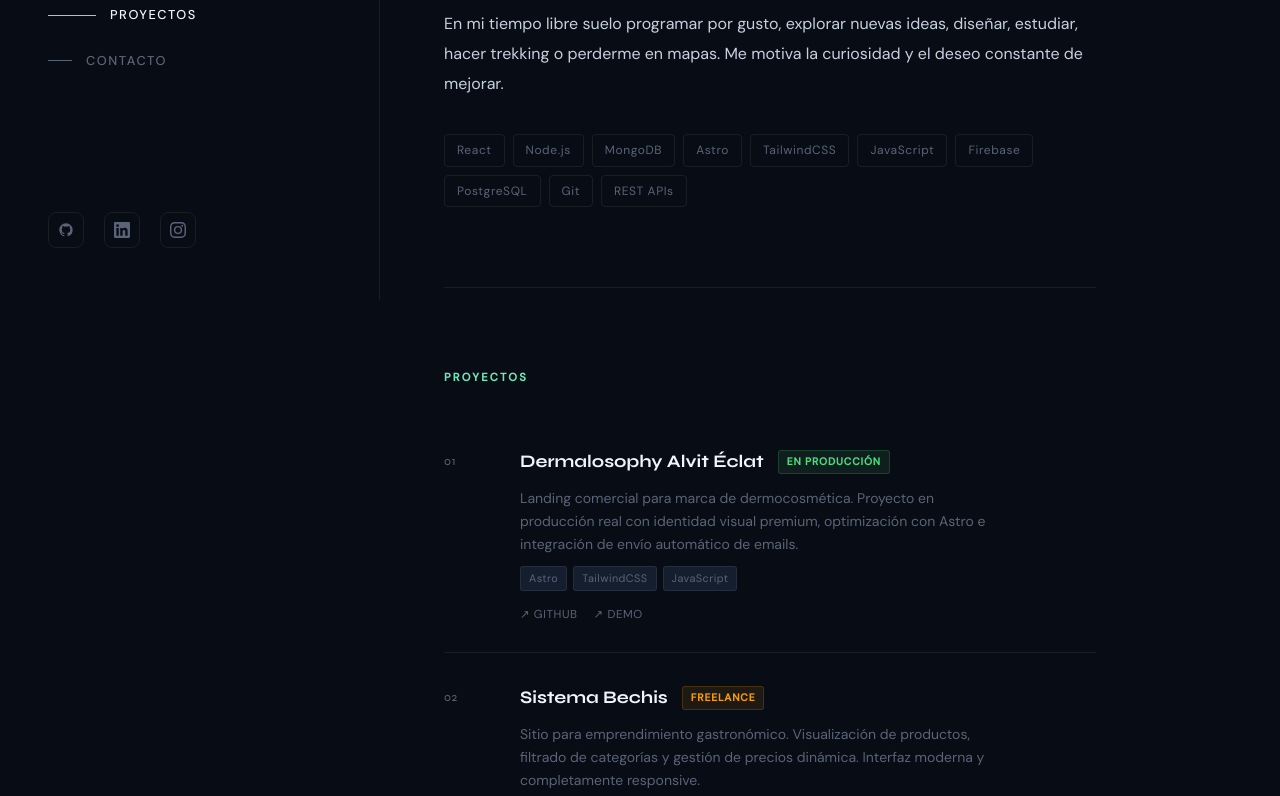
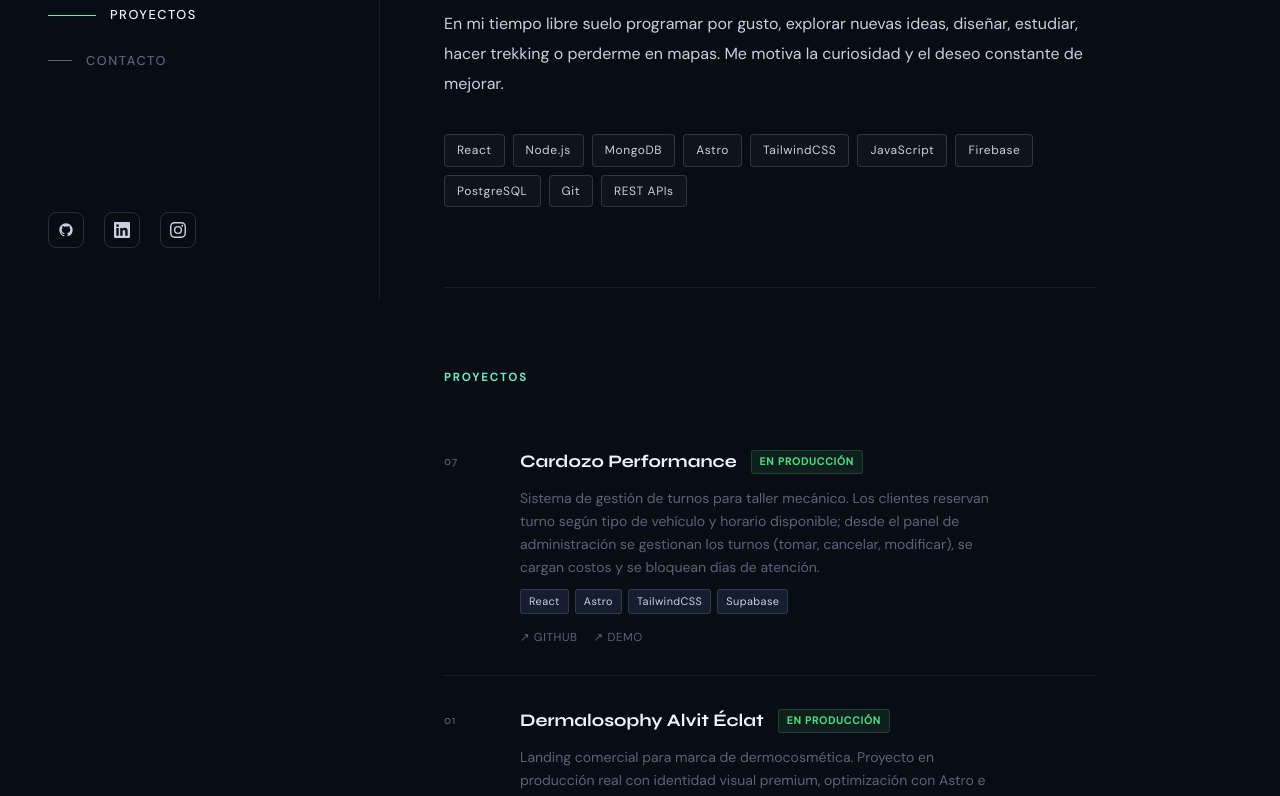
Before and after one commit to Paula-Osella/mi-portafolio, a React (Create React App) app: page / in a window 1280 px wide. Shown: the part 500-1296 px from the top of the page. Built offline with nearby package versions, Linux system fonts and the light colour scheme.

Commit message:
Actualiza portfolio

```diff
--- a/src/components/projects/projects.jsx
+++ b/src/components/projects/projects.jsx
@@ -1,6 +1,16 @@
 import React from 'react';
 
 const projects = [
+  {
+  title: 'Cardozo Performance',
+  description: 'Sistema de gestión de turnos para taller mecánico. Los clientes reservan turno según tipo de vehículo y horario disponible; desde el panel de administración se gestionan los turnos (tomar, cancelar, modificar), se cargan costos y se bloquean días de atención.',
+  tech: ['React', 'Astro', 'TailwindCSS', 'Supabase'],
+  status: 'En Producción',
+  statusColor: '#4ade80',
+  repo: '', // dejá vacío si el repo es privado
+  demo: 'https://www.tallercardozo.com/',
+  number: '07',
+},
   {
     title: 'Dermalosophy Alvit Éclat',
     description: 'Landing comercial para marca de dermocosmética. Proyecto en producción real con identidad visual premium, optimización con Astro e integración de envío automático de emails.',
@@ -61,6 +71,7 @@ const projects = [
     demo: 'https://aesthetic-pathetic.vercel.app/',
     number: '06',
   },
+
 ];
 
 const Projects = () => {
--- a/src/index.css
+++ b/src/index.css
@@ -118,10 +118,10 @@ nav { display: flex; flex-direction: column; gap: 4px; }
 
 .social-link {
   width: 36px; height: 36px;
-  border: 1px solid var(--border);
+  border: 1px solid rgba(255,255,255,0.14);
   border-radius: 8px;
   display: flex; align-items: center; justify-content: center;
-  color: var(--text-muted);
+  color: var(--text);
   text-decoration: none;
   font-size: 15px;
   transition: all 0.3s;
@@ -174,9 +174,10 @@ section:last-child { border-bottom: none; }
 .skill-tag {
   font-size: 0.75rem;
   padding: 5px 12px;
-  border: 1px solid var(--border);
+  border: 1px solid rgba(255,255,255,0.14);
   border-radius: 4px;
-  color: var(--text-muted);
+  background: rgba(255,255,255,0.03);
+  color: var(--text);
   letter-spacing: 0.05em;
   transition: all 0.25s;
 }
@@ -267,9 +268,9 @@ section:last-child { border-bottom: none; }
   font-size: 0.68rem;
   padding: 2px 8px;
   background: var(--surface2);
-  border: 1px solid var(--border);
+  border: 1px solid rgba(255,255,255,0.12);
   border-radius: 3px;
-  color: var(--text-muted);
+  color: var(--text);
   letter-spacing: 0.04em;
 }
 
@@ -334,7 +335,7 @@ section:last-child { border-bottom: none; }
   background: var(--surface2);
 }
 
-.form-input::placeholder { color: var(--text-muted); opacity: 0.5; }
+.form-input::placeholder { color: var(--text-muted); opacity: 0.85; }
 
 textarea.form-input { resize: vertical; min-height: 130px; }
 
```
Also changed, not shown: 1 other file (tests, documents, lock files or other folders).
